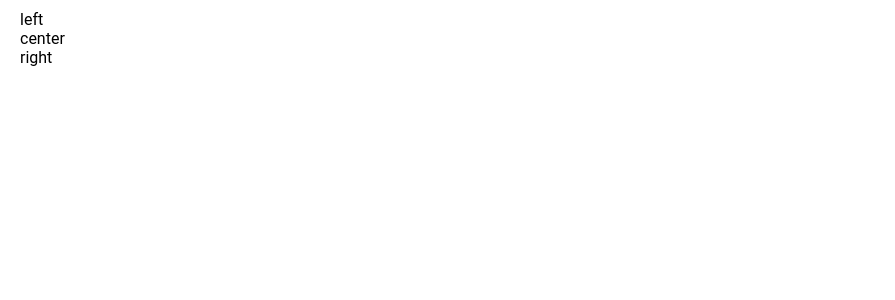
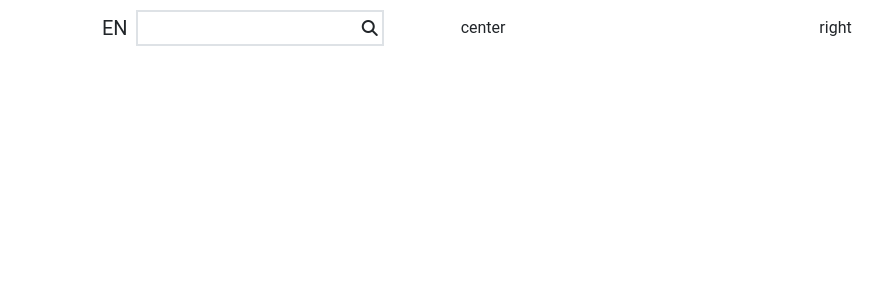
Before and after one commit to exploreTanvir/E-Commerce-MERN, a React (Create React App) app: page / in a window 1280 px wide. Shown: the top 300 px of the page, without its empty margins (0-895 px from the left). Built offline with nearby package versions, Linux system fonts and the light colour scheme.

Commit message:
MERN E-Commerce

```diff
--- a/package.json
+++ b/package.json
@@ -3,6 +3,10 @@
   "version": "0.1.0",
   "private": true,
   "dependencies": {
+    "@emotion/react": "^11.11.4",
+    "@emotion/styled": "^11.11.5",
+    "@mui/material": "^5.15.15",
+    "@mui/styled-engine-sc": "^6.0.0-alpha.18",
     "@testing-library/jest-dom": "^5.17.0",
     "@testing-library/react": "^13.4.0",
     "@testing-library/user-event": "^13.5.0",
@@ -10,6 +14,7 @@
     "react": "^18.2.0",
     "react-dom": "^18.2.0",
     "react-scripts": "5.0.1",
+    "styled-components": "^6.1.8",
     "web-vitals": "^2.1.4"
   },
   "scripts": {
--- a/public/index.html
+++ b/public/index.html
@@ -5,6 +5,8 @@
     <meta name="viewport" content="width=device-width, initial-scale=1.0" />
     <title>E Commerce</title>
     <link rel="stylesheet" href="style.css" />
+
+    <link rel="stylesheet" href="https://cdnjs.cloudflare.com/ajax/libs/font-awesome/6.5.2/css/all.min.css"  />
   </head>
   <body>
     <div id="root"></div>
--- a/src/components/navbar/Navbar.jsx
+++ b/src/components/navbar/Navbar.jsx
@@ -4,10 +4,19 @@ import "./navbar.css"
 const Navbar = () => {
   return (
     <div className="container">
-        <div className="wrapper">
-            <div className="left">left</div>
-            <div className="center">center</div>
-            <div className="right">right</div>
+        <div className="wrapper align-items-center justify-content-between d-flex">
+            <div className="left col-4 d-flex align-items-center">
+              <div className="language fs-5">EN
+              </div>
+              <div className="searchContainer p-1 ms-2 d-flex align-items-center border border-2">
+                <input type="text" className='border-0' />
+                <i class="fa-solid fa-magnifying-glass"></i>
+                </div>
+            </div>
+            <div className="center col-4">
+              center
+            </div>
+            <div className="right col-4">right</div>
         </div>
     </div>
   )
--- a/src/components/navbar/navbar.css
+++ b/src/components/navbar/navbar.css
@@ -4,5 +4,7 @@
 
   .wrapper {
     padding: 10px 20px;
+
+
   }
 }
```
Also changed, not shown: src/App.js (+5 -3 lines), 1 other file (tests, documents, lock files or other folders).
